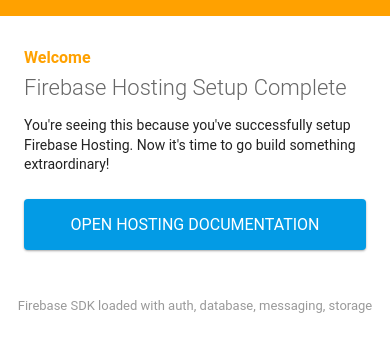
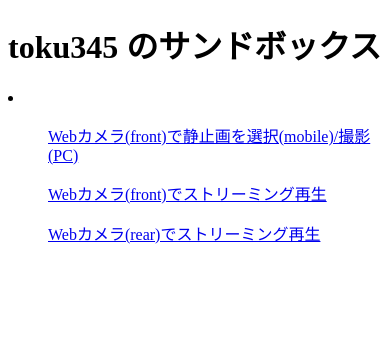
Before and after one commit to toku345/sandbox, a website: page public/index.html in a window 390 px wide. Drawn offline with Linux system fonts and the light colour scheme; some packages are replaced by stand-ins of ours.

Commit message:
Update headersand so on

```diff
--- a/public/index.html
+++ b/public/index.html
@@ -1,65 +1,21 @@
-<!DOCTYPE html>
-<html>
+<!doctype html>
+<html lang="ja">
   <head>
     <meta charset="utf-8">
     <meta name="viewport" content="width=device-width, initial-scale=1">
-    <title>Welcome to Firebase Hosting</title>
 
-    <!-- update the version number as needed -->
-    <script defer src="/__/firebase/6.6.2/firebase-app.js"></script>
-    <!-- include only the Firebase features as you need -->
-    <script defer src="/__/firebase/6.6.2/firebase-auth.js"></script>
-    <script defer src="/__/firebase/6.6.2/firebase-database.js"></script>
-    <script defer src="/__/firebase/6.6.2/firebase-messaging.js"></script>
-    <script defer src="/__/firebase/6.6.2/firebase-storage.js"></script>
-    <!-- initialize the SDK after all desired features are loaded -->
-    <script defer src="/__/firebase/init.js"></script>
+    <title>toku345's sandbox</title>
+    <meta name="description" content="toku345's sandbox">
+  </head>
 
-    <style media="screen">
-      body { background: #ECEFF1; color: rgba(0,0,0,0.87); font-family: Roboto, Helvetica, Arial, sans-serif; margin: 0; padding: 0; }
-      #message { background: white; max-width: 360px; margin: 100px auto 16px; padding: 32px 24px; border-radius: 3px; }
-      #message h2 { color: #ffa100; font-weight: bold; font-size: 16px; margin: 0 0 8px; }
-      #message h1 { font-size: 22px; font-weight: 300; color: rgba(0,0,0,0.6); margin: 0 0 16px;}
-      #message p { line-height: 140%; margin: 16px 0 24px; font-size: 14px; }
-      #message a { display: block; text-align: center; background: #039be5; text-transform: uppercase; text-decoration: none; color: white; padding: 16px; border-radius: 4px; }
-      #message, #message a { box-shadow: 0 1px 3px rgba(0,0,0,0.12), 0 1px 2px rgba(0,0,0,0.24); }
-      #load { color: rgba(0,0,0,0.4); text-align: center; font-size: 13px; }
-      @media (max-width: 600px) {
-        body, #message { margin-top: 0; background: white; box-shadow: none; }
-        body { border-top: 16px solid #ffa100; }
-      }
-    </style>
-  </head>
   <body>
-    <div id="message">
-      <h2>Welcome</h2>
-      <h1>Firebase Hosting Setup Complete</h1>
-      <p>You're seeing this because you've successfully setup Firebase Hosting. Now it's time to go build something extraordinary!</p>
-      <a target="_blank" href="https://firebase.google.com/docs/hosting/">Open Hosting Documentation</a>
+    <div>
+      <h1>toku345 のサンドボックス</h1>
+      <li>
+        <ol><a href="./webcamera_single_frame.html">Webカメラ(front)で静止画を選択(mobile)/撮影(PC)</a></ol>
+        <ol><a href="./webcamera_streaming_front">Webカメラ(front)でストリーミング再生</a></ol>
+        <ol><a href="./webcamera_streaming_rear">Webカメラ(rear)でストリーミング再生</a></ol>
+      </li>
     </div>
-    <p id="load">Firebase SDK Loading&hellip;</p>
-
-    <script>
-      document.addEventListener('DOMContentLoaded', function() {
-        // // 🔥🔥🔥🔥🔥🔥🔥🔥🔥🔥🔥🔥🔥🔥🔥🔥🔥🔥🔥🔥🔥🔥🔥🔥🔥🔥🔥🔥🔥🔥🔥
-        // // The Firebase SDK is initialized and available here!
-        //
-        // firebase.auth().onAuthStateChanged(user => { });
-        // firebase.database().ref('/path/to/ref').on('value', snapshot => { });
-        // firebase.messaging().requestPermission().then(() => { });
-        // firebase.storage().ref('/path/to/ref').getDownloadURL().then(() => { });
-        //
-        // // 🔥🔥🔥🔥🔥🔥🔥🔥🔥🔥🔥🔥🔥🔥🔥🔥🔥🔥🔥🔥🔥🔥🔥🔥🔥🔥🔥🔥🔥🔥🔥
-
-        try {
-          let app = firebase.app();
-          let features = ['auth', 'database', 'messaging', 'storage'].filter(feature => typeof app[feature] === 'function');
-          document.getElementById('load').innerHTML = `Firebase SDK loaded with ${features.join(', ')}`;
-        } catch (e) {
-          console.error(e);
-          document.getElementById('load').innerHTML = 'Error loading the Firebase SDK, check the console.';
-        }
-      });
-    </script>
   </body>
 </html>
```
Also changed, not shown: public/404.html (+5 -24 lines), public/single_frame.html (deleted, +0 -17 lines), public/webcamera_single_frame.html (added, +24 -0 lines), public/webcamera_streaming_front.html (+2 -1 lines), public/webcamera_streaming_rear.html (+2 -1 lines).
